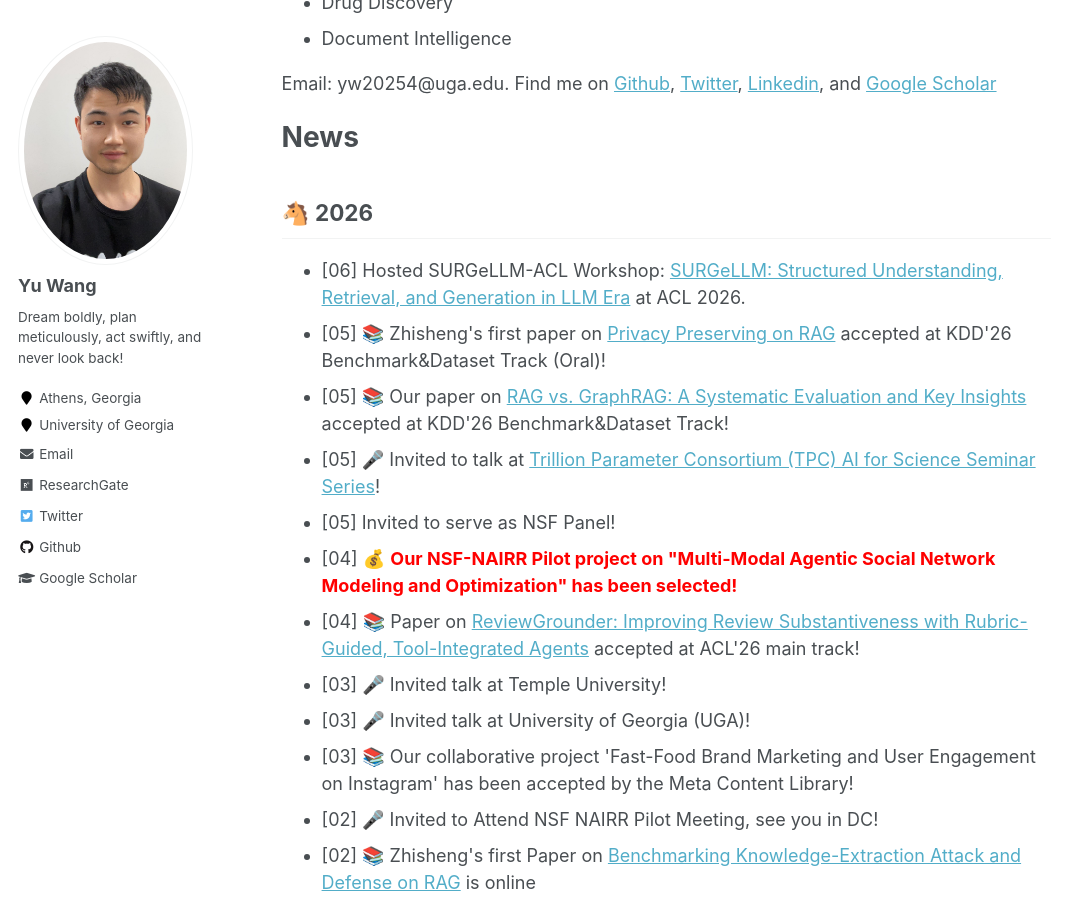
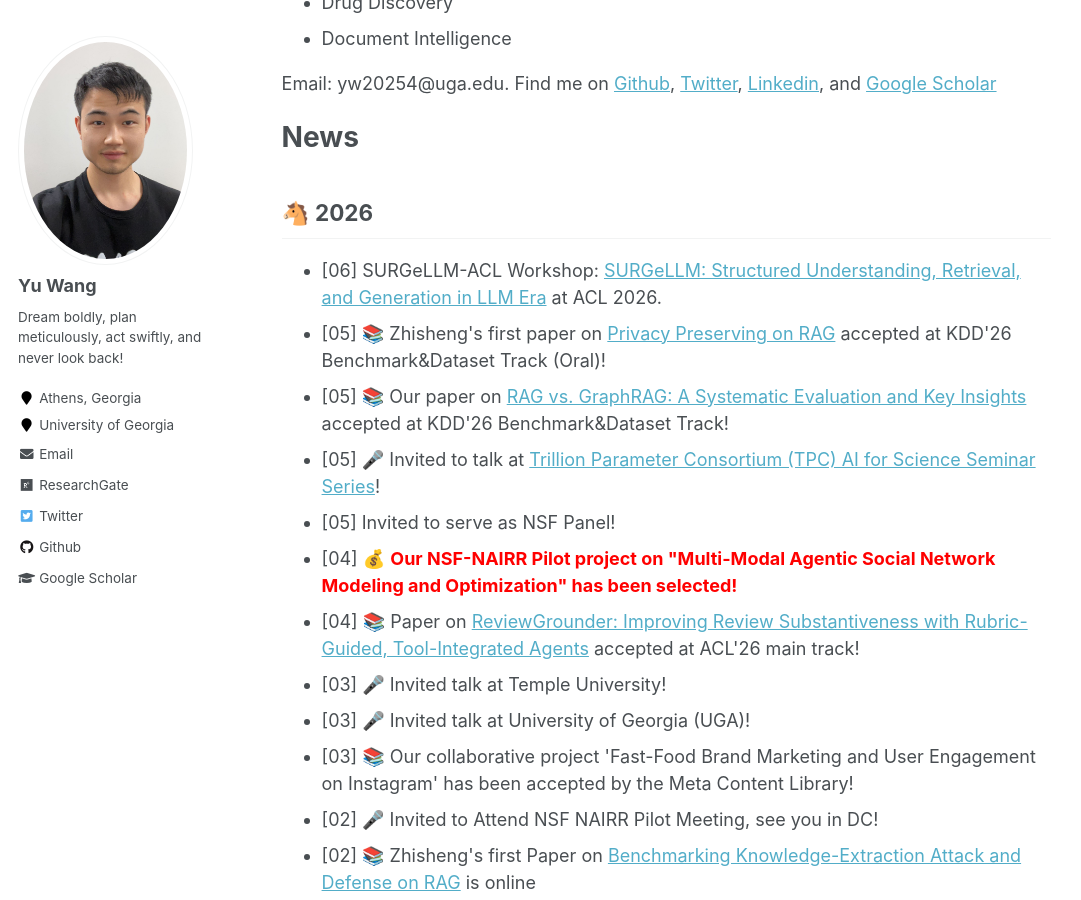
Before and after one commit to yuwang0103/yuwang0103.github.io, a Jekyll site: the page built from _pages/about.md, in a window 1280 px wide and 900 px high, scrolled down 981 px. Shown: the whole window, without its empty margins (0-1081 px from the left). Built offline with Jekyll 4.4.1, drawn with Linux system fonts in a browser that asks for light colours.

Commit message:
Trim SURGeLLM workshop news wording

```diff
--- a/_pages/about.md
+++ b/_pages/about.md
@@ -37,7 +37,7 @@
 🐴 2026
 -----
 <ul>
-<li>[06] Hosted SURGeLLM-ACL Workshop: <a href='https://surgellm.github.io/acl2026/'>SURGeLLM: Structured Understanding, Retrieval, and Generation in LLM Era</a> at ACL 2026.</li>
+<li>[06] SURGeLLM-ACL Workshop: <a href='https://surgellm.github.io/acl2026/'>SURGeLLM: Structured Understanding, Retrieval, and Generation in LLM Era</a> at ACL 2026.</li>
 <li>[05] 📚 Zhisheng's first paper on <a href=''>Privacy Preserving on RAG</a> accepted at KDD'26 Benchmark&Dataset Track (Oral)!</li>
 <li>[05] 📚 Our paper on <a href=''>RAG vs. GraphRAG: A Systematic Evaluation and Key Insights</a> accepted at KDD'26 Benchmark&Dataset Track!</li>
 <li>[05] 🎤 Invited to talk at <a href="https://tpc.dev/tpc-seminar-series/">Trillion Parameter Consortium (TPC) AI for Science Seminar Series</a>!</li>
```
